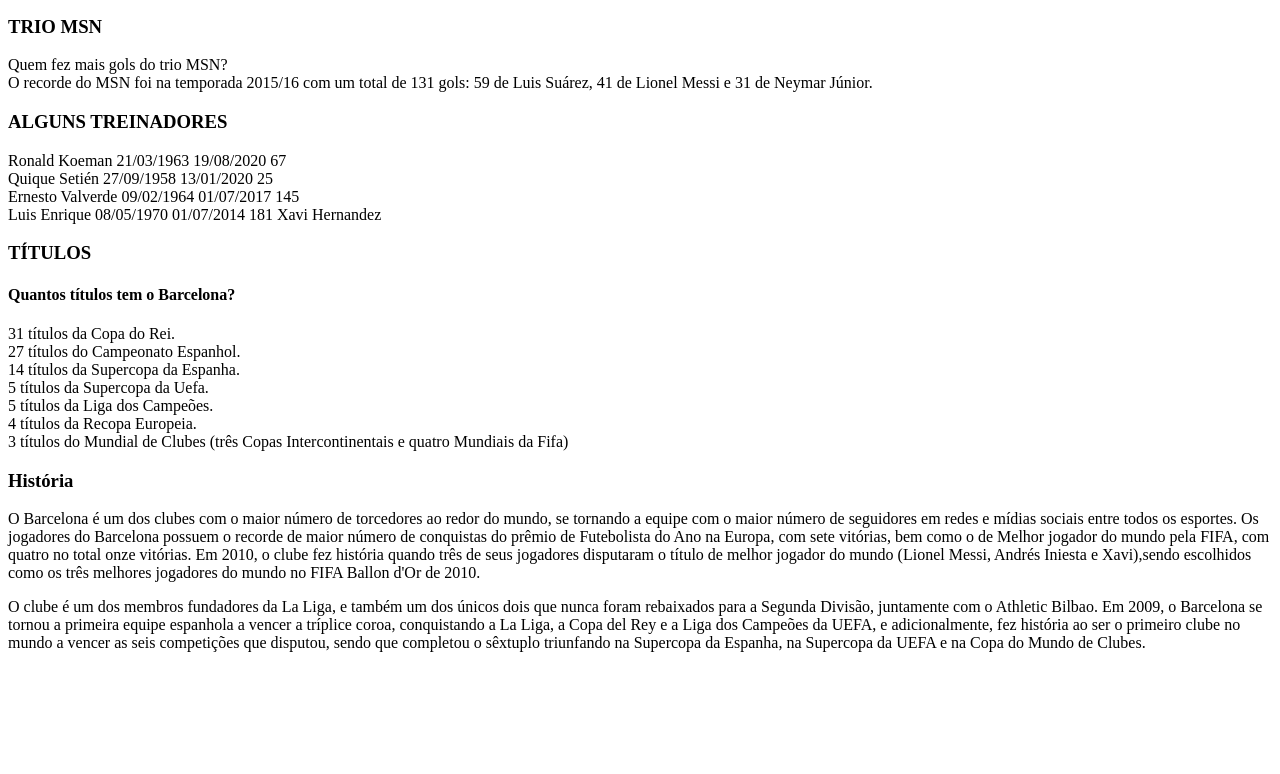
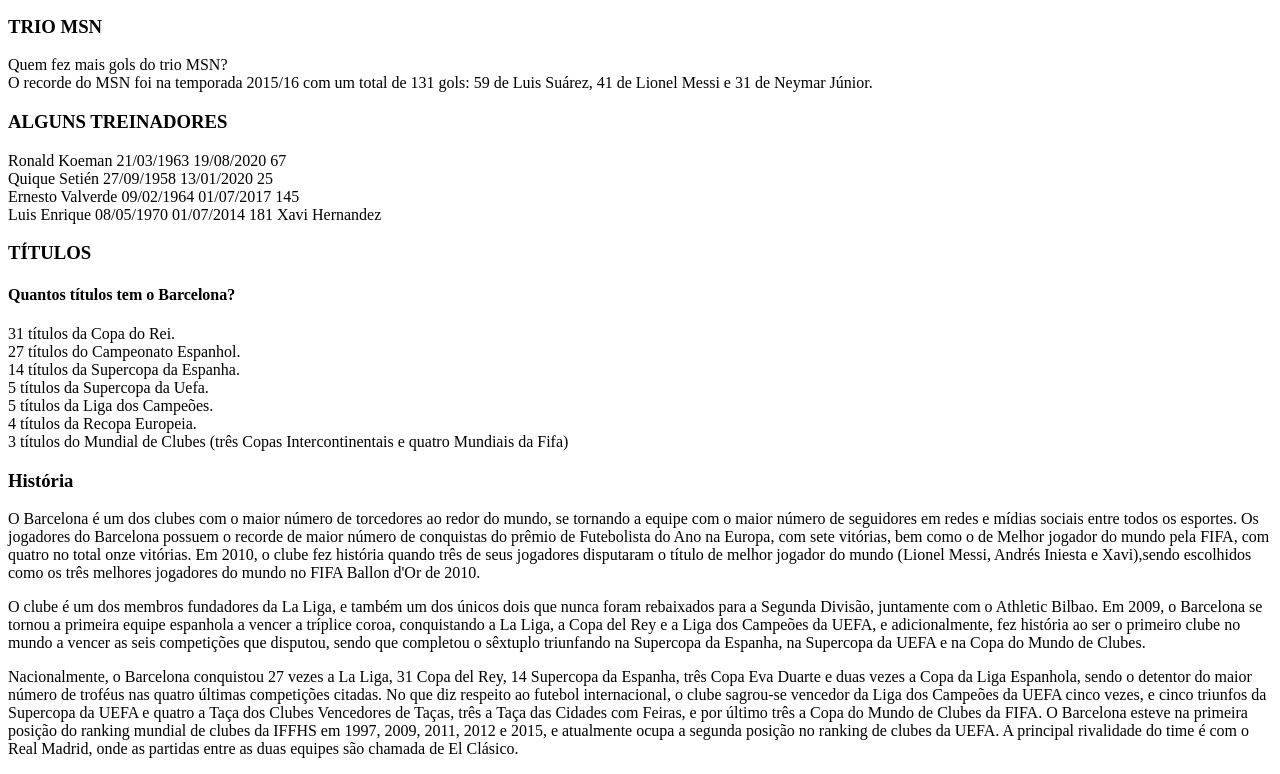
Before and after one commit to GustavoRMendes/barcelona-page, a plain HTML site: page sobre.html in a window 1280 px wide. Shown: the part 145-919 px from the top of the page. Before the commit the page ends 813 px from the top, so only its background shows below. Drawn offline with Linux system fonts and the light colour scheme.

Commit message:
add text in sobre.html

```diff
--- a/sobre.html
+++ b/sobre.html
@@ -35,6 +35,7 @@
     <h3>História</h3>
     <p>O Barcelona é um dos clubes com o maior número de torcedores ao redor do mundo, se tornando a equipe com o maior número de seguidores em redes e mídias sociais entre todos os esportes. Os jogadores do Barcelona possuem o recorde de maior número de conquistas do prêmio de Futebolista do Ano na Europa, com sete vitórias, bem como o de Melhor jogador do mundo pela FIFA, com quatro no total onze vitórias. Em 2010, o clube fez história quando três de seus jogadores disputaram o título de melhor jogador do mundo (Lionel Messi, Andrés Iniesta e Xavi),sendo escolhidos como os três melhores jogadores do mundo no FIFA Ballon d'Or de 2010. </p>
     <p>O clube é um dos membros fundadores da La Liga, e também um dos únicos dois que nunca foram rebaixados para a Segunda Divisão, juntamente com o Athletic Bilbao. Em 2009, o Barcelona se tornou a primeira equipe espanhola a vencer a tríplice coroa, conquistando a La Liga, a Copa del Rey e a Liga dos Campeões da UEFA, e adicionalmente, fez história ao ser o primeiro clube no mundo a vencer as seis competições que disputou, sendo que completou o sêxtuplo triunfando na Supercopa da Espanha, na Supercopa da UEFA e na Copa do Mundo de Clubes. </p>
+    <p>Nacionalmente, o Barcelona conquistou 27 vezes a La Liga, 31 Copa del Rey, 14 Supercopa da Espanha, três Copa Eva Duarte e duas vezes a Copa da Liga Espanhola, sendo o detentor do maior número de troféus nas quatro últimas competições citadas. No que diz respeito ao futebol internacional, o clube sagrou-se vencedor da Liga dos Campeões da UEFA cinco vezes, e cinco triunfos da Supercopa da UEFA e quatro a Taça dos Clubes Vencedores de Taças, três a Taça das Cidades com Feiras, e por último três a Copa do Mundo de Clubes da FIFA. O Barcelona esteve na primeira posição do ranking mundial de clubes da IFFHS em 1997, 2009, 2011, 2012 e 2015, e atualmente ocupa a segunda posição no ranking de clubes da UEFA. A principal rivalidade do time é com o Real Madrid, onde as partidas entre as duas equipes são chamada de El Clásico. </p>
 </body>
 
 </html>
```
